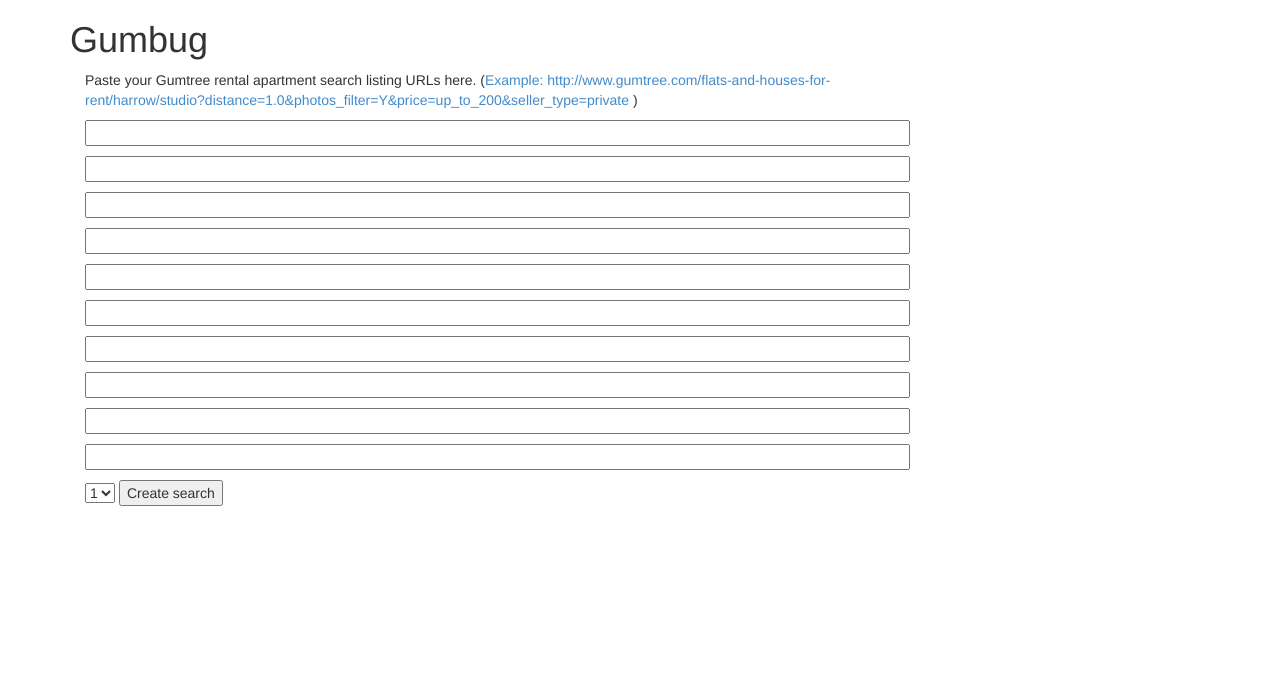
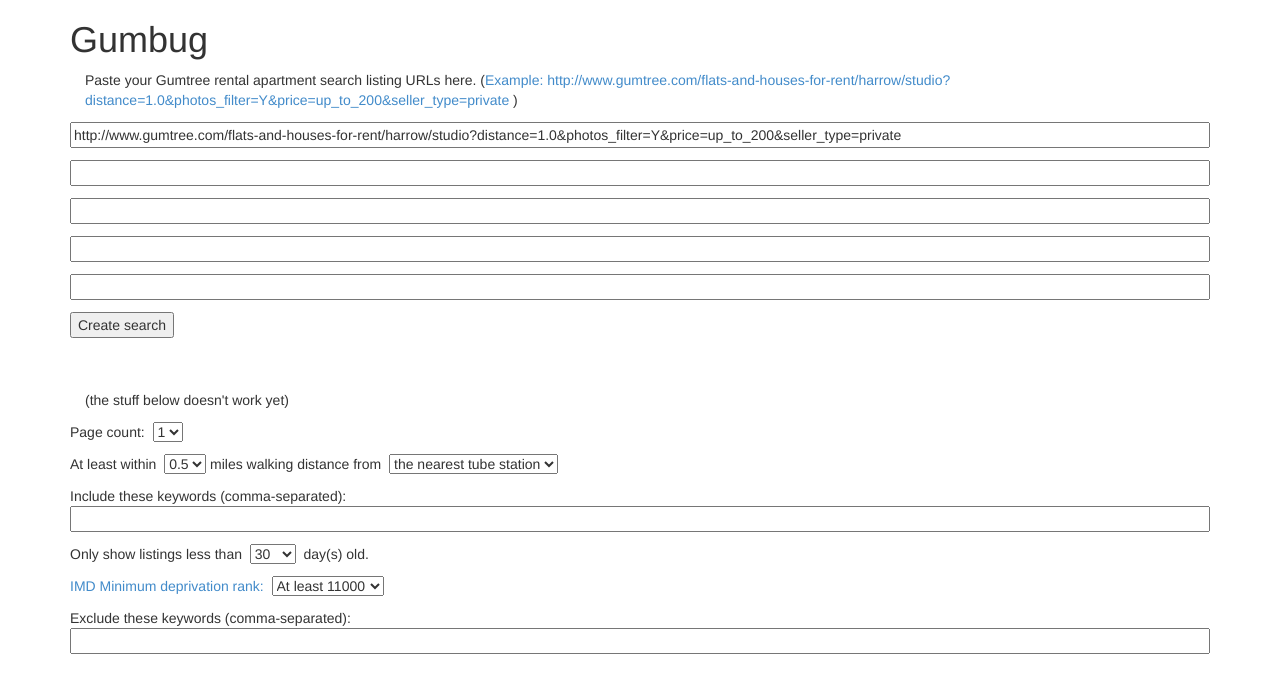
Before and after one commit to rheide/gumbug, a Django app: page / in a window 1280 px wide. Shown: the top 693 px of the page. Run offline with Django 3.2, Linux system fonts and the light colour scheme; some libraries are stand-ins or nearby versions.

Commit message:
searching stuff, clonesearching stuff

```diff
--- a/gumbug/scraper.py
+++ b/gumbug/scraper.py
@@ -1,17 +1,35 @@
 from bs4 import BeautifulSoup
-from models import SearchResult
+from .models import Listing
 import requests
+import logging
 
 headers = {
     'User-Agent': 'Mozilla/5.0 (Windows NT 6.1; WOW64) AppleWebKit/537.36 (KHTML, like Gecko) Chrome/36.0.1985.125 Safari/537.36',
 }
 
-def scrape(search):
-    #r = requests.get(search.url, headers=headers)
-    text = open("example.htm").read()
-    soup = BeautifulSoup(text)
-    results = []
-    for ad in soup.find_all('li', {'class': 'hlisting'}):
-        print "Ad found!"
-        results.append(SearchResult.from_html(ad))
-    return results
+logger = logging.getLogger(__name__)
+def log(search, msg):
+    logger.info(u"[%s] %s", search.slug, msg)
+
+def search(search):
+
+    results = {}
+
+    search_urls = search.searchurl_set.all()
+    log(search, "Searching %s urls" % len(search_urls))
+    for search_url in search_urls:
+        log(search, "Fetching url: %s" % search_url.url)
+        r = requests.get(search_url.url, headers=headers)
+        soup = BeautifulSoup(r.text)
+
+        for ad in soup.find_all('li', {'class': 'hlisting'}):
+            result = Listing.from_gumtree(ad)
+            if result.url in results:
+                log(search, "Duplicate results for url %s. Skipping" % result.url)
+            else:
+                result.search = search
+                result.save()
+                results[result.url] = result
+
+    if not results:
+        raise Exception("No results found.")
--- a/gumbug/static/css/base.css
+++ b/gumbug/static/css/base.css
@@ -50,3 +50,13 @@
 	font-weight: bold;
 	color: red;
 }
+
+div.search-form div.row {
+	margin-top: 12px;
+	margin-bottom: 12px;
+}
+
+.text-error {
+	color: red;
+	font-weight: bold;
+}
--- a/gumbug/templates/_base.html
+++ b/gumbug/templates/_base.html
@@ -3,7 +3,7 @@
 	<meta charset="utf-8">
 	<meta http-equiv="X-UA-Compatible" content="IE=edge,chrome=1">
 
-	<title>{{ search.name }} - Gumbug</title>
+	<title>{% block title %}Gumbug{% endblock %}</title>
 
 	<meta name="viewport" content="width=device-width">
 
@@ -37,9 +37,13 @@
 </head>
 
 <body class="{% block body_class %}{% endblock %}">
-<div class="container">
-{% block body %}
-{% endblock %}
-</div>
+	<div class="container">
+		{% if error %}
+			<p class="text-error">{{ error }}</p>
+		{% endif %}
+
+		{% block body %}
+		{% endblock %}
+	</div>
 </body>
 </html>
--- a/gumbug/templates/_listing.html
+++ b/gumbug/templates/_listing.html
@@ -6,7 +6,7 @@
 	<h3><a href="{{ listing.url }}" target="_blank">£{{ listing.price_per_month }}pcm {{ listing.title|truncatechars:80 }}</a></h3>
 	<div class="info row">
 		<div class="area col-md-4">{{ listing.area }}</div>
-		<div class="posted col-md-4">{{ listing.date_posted|timesince }} ago</div>
+		<div class="posted col-md-4">{% if listing.date_posted %}{{ listing.date_posted|timesince }} ago{% endif %}</div>
 		<div class="available col-md-4">Available: {{ listing.date_available|date:"SHORT_DATE_FORMAT" }}</div>
 	</div>
 
@@ -17,7 +17,11 @@
 	</div>
 
 	<div class="description row">
+		{% if listing.long_description %}
 		<pre>{{ listing.long_description }}</pre>
+		{% else %}
+		<pre>{{ listing.short_description }}</pre>
+		{% endif %}
 	</div>
 
 </div>
--- a/gumbug/templates/index.html
+++ b/gumbug/templates/index.html
@@ -4,27 +4,103 @@
 
 <h1>Gumbug</h1>
 
-<div class="col-md-9">
-	<form action="{% url 'create_search' %}" method="POST">
+<div class="col-md-12 search-form">
+	<form action="{% url 'index' %}" method="POST">
+
 	{% csrf_token %}
 
 	<p>Paste your Gumtree rental apartment search listing URLs here. (<a href="http://www.gumtree.com/flats-and-houses-for-rent/harrow/studio?distance=1.0&photos_filter=Y&price=up_to_200&seller_type=private" target="_blank">Example: http://www.gumtree.com/flats-and-houses-for-rent/harrow/studio?distance=1.0&photos_filter=Y&price=up_to_200&seller_type=private</a> )</p>
 
-	{% for i in "1234567890" %}
-		<p>
-			<input type="text" name="url{{ forloop.counter1 }}" value="" class="input-large">
-		</p>
+	{% for url in urls %}
+		<div class="row">
+		<input type="text" name="url{{ forloop.counter }}" value="{{ url }}" class="input-large">
+	</div>
 	{% endfor %}
 
+	<div class="row">
+		<input type="submit" value="Create search">
+	</div>
+
+	<p><br><br>(the stuff below doesn't work yet)</p>
+
+	<div class="row">
+		Page count:&nbsp;
 		<select name="page_count">
-		<option value="1" selected>1</option>
+			{% for i in "12345" %}
+				<option value="{{ i }}" {% if page_count == i %} selected{% endif %}>{{ i }}</option>
+			{% endfor %}
+		</select>
+	</div>
+
+	<div class="row">
+		At least within&nbsp;
+		<select name="walking-distance">
+			<option value="0.1">0.1</option>
+			<option value="0.2">0.2</option>
+			<option value="0.3">0.3</option>
+			<option value="0.4">0.4</option>
+			<option value="0.5" selected>0.5</option>
+			<option value="0.6">0.6</option>
+			<option value="0.7">0.7</option>
+			<option value="0.8">0.8</option>
+			<option value="0.9">0.9</option>
+			<option value="1.0">1.0</option>
+		</select>&nbsp;miles walking distance from&nbsp;
+		<select name="walking-location">
+			<option value="nearest" select>the nearest tube station</option>
+			<option value="nearest">the Metropolitan line</option>
+			<option value="nearest">the Bakerloo line</option>
+			<option value="nearest">the Overground</option>
+			<option value="nearest">the Northern line</option>
+		</select>
+	</div>
+
+	<div class="row">
+		Include these keywords (comma-separated): <input type="text" name="keywords-include" value="" class="input-large">
+	</div>
+
+	<div class="row">
+		Only show listings less than&nbsp;
+		<select name="age">
+			<option value="1">1</option>
 			<option value="2">2</option>
 			<option value="3">3</option>
 			<option value="4">4</option>
 			<option value="5">5</option>
+			<option value="6">6</option>
+			<option value="7">7</option>
+			<option value="8">8</option>
+			<option value="9">9</option>
+			<option value="10">10</option>
+			<option value="15">15</option>
+			<option value="20">20</option>
+			<option value="25">25</option>
+			<option value="30" selected>30</option>
+			<option value="60">60</option>
+			<option value="365">365</option>
 		</select>
+		&nbsp;day(s) old.
+	</div>
 
-	<input type="submit" value="Create search">
+	<div class="row">
+		<a href="http://opendatacommunities.org/deprivation/map" target="_blank">IMD Minimum deprivation rank:</a>&nbsp;
+		<select name="deprivation">
+			<option value="1">No preference</option>
+			<option value="5000">At least 5000</option>
+			<option value="8000">At least 8000</option>
+			<option value="11000" selected>At least 11000</option>
+			<option value="14000">At least 14000</option>
+			<option value="17000">At least 17000</option>
+			<option value="20000">At least 20000</option>
+			<option value="23000">At least 23000</option>
+			<option value="26000">At least 26000</option>
+			<option value="29000">At least 29000</option>
+		</select>
+	</div>
+
+	<div class="row">
+		Exclude these keywords (comma-separated): <input type="text" name="keywords-exclude" value="" class="input-large">
+	</div>
 
 	</form>
 </div>
--- a/gumbug/urls.py
+++ b/gumbug/urls.py
@@ -3,7 +3,6 @@
 
 urlpatterns = patterns('',
     url(r'^$', 'gumbug.views.index', name='index'),
-    url(r'^create$', 'gumbug.views.create_search', name='create_search'),
     url(r'^s/(?P<search_slug>[-\d\w_]+)$', 'gumbug.views.listings', name='listings'),
     url(r'^admin/', include(admin.site.urls)),
 )
--- a/gumbug/views.py
+++ b/gumbug/views.py
@@ -1,31 +1,75 @@
-from gumbug.models import Search, Listing
+from gumbug.models import Search, Listing, SearchUrl
 from django.http.response import Http404
 from django.shortcuts import render, redirect
+from django.core.validators import URLValidator
+from django.core.exceptions import ValidationError
+from uuid import uuid4
+from gumbug import scraper
+import logging
+from django.utils.text import slugify
+
+validate_url= URLValidator()
 
 
 def listings(request, search_slug):
+    context = {}
+
     try:
         search = Search.objects.get(slug=search_slug)
     except Search.DoesNotExist:
         raise Http404
 
+    if request.method == "POST":
+        try:
+            new_search = search.clone()
+            scraper.search(new_search)
+            return redirect('listings', new_search.slug)
+        except Exception as e:
+            logging.exception(e)
+            context['error'] = u"Search failed: %s" % unicode(e)
+
     listings = Listing.objects.filter(search=search, ignored=False).order_by("-date_posted")
     ignored_listings = Listing.objects.filter(search=search, ignored=True).order_by("-date_posted")
 
-    context = {
-        'search': search,
-        'listings': listings,
-        'ignored_listings': ignored_listings,
-    }
+    context['search'] = search
+    context['listings'] = listings
+    context['ignored_listings'] = ignored_listings
 
     return render(request, 'listings.html', context)
 
 
 def index(request):
     context = {}
+    urls = []
+
+    if request.method == "POST":
+        for i in range(10):
+            url = request.POST.get("url%s" % i, "").strip()
+            if url:
+                try:
+                    validate_url(url)
+                except ValidationError:
+                    context['error'] = u"Invalid url: %s" % url
+                urls.append(url)
+
+        if not urls:
+            context['error'] = "Please specify at least one url"
+
+        if not 'error' in context:
+            # Construct a search object, perform search and redirect to the listings page if successful
+            try:
+                search = Search.create(urls)
+                scraper.search(search)
+                return redirect('listings', search.slug)
+            except Exception as e:
+                logging.exception(e)
+                context['error'] = u"Search failed: %s" % unicode(e)
+    else:
+        urls.append("http://www.gumtree.com/flats-and-houses-for-rent/harrow/studio?distance=1.0&photos_filter=Y&price=up_to_200&seller_type=private")
+
+    while len(urls) < 5:
+        urls.append("")
+
+    context['page_count'] = request.POST.get('page_count', 1)
+    context['urls'] = urls
     return render(request, 'index.html', context)
-
-
-def create_search(request):
-    context = {}
-    return redirect('listings', 'test')
```
Also changed, not shown: gumbug/models.py (+56 -13 lines), gumbug/settings.py (+35 -16 lines), gumbug/templates/listings.html (+16 -1 lines), gumbug/migrations/0007_auto_20140724_1514.py (added). Lines whose indentation alone changed are shown as unchanged.
